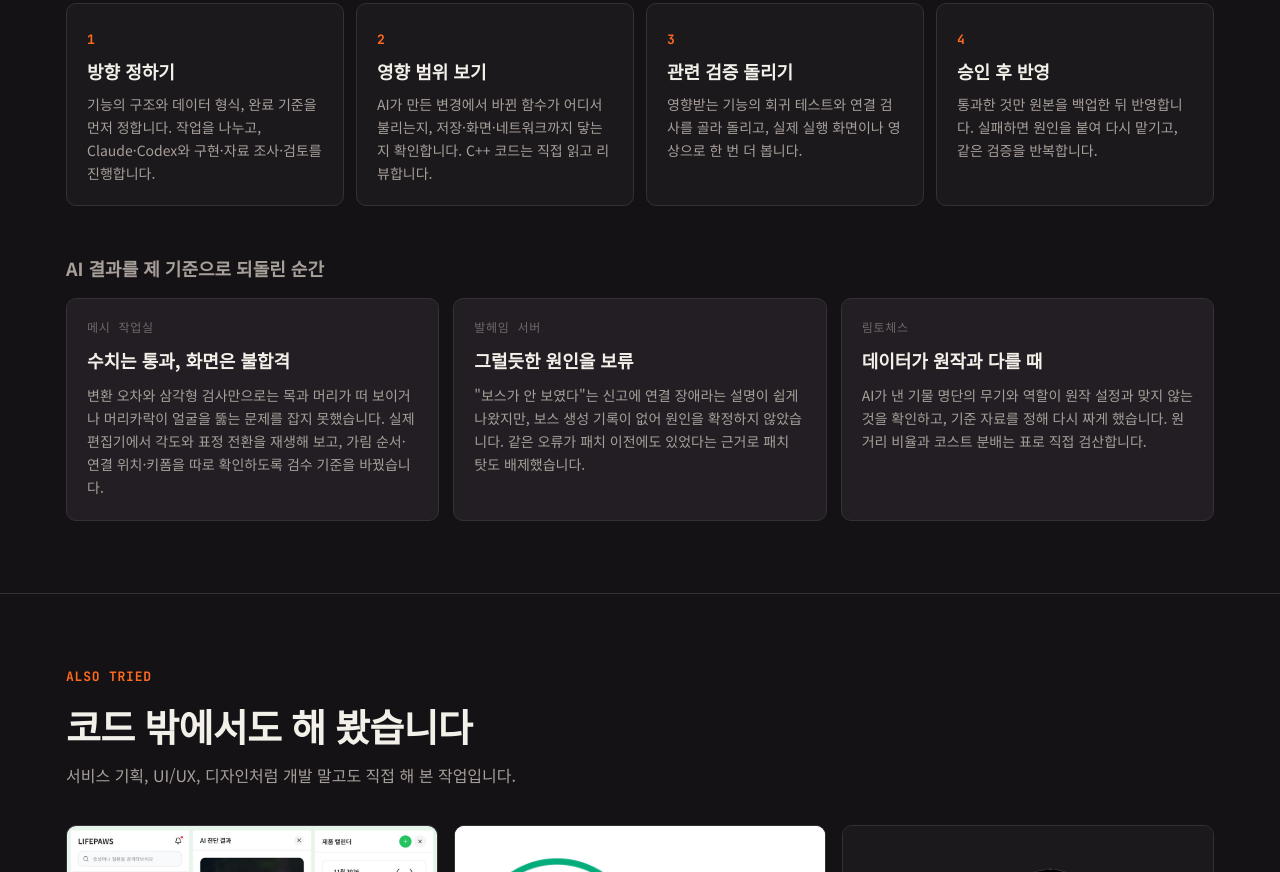
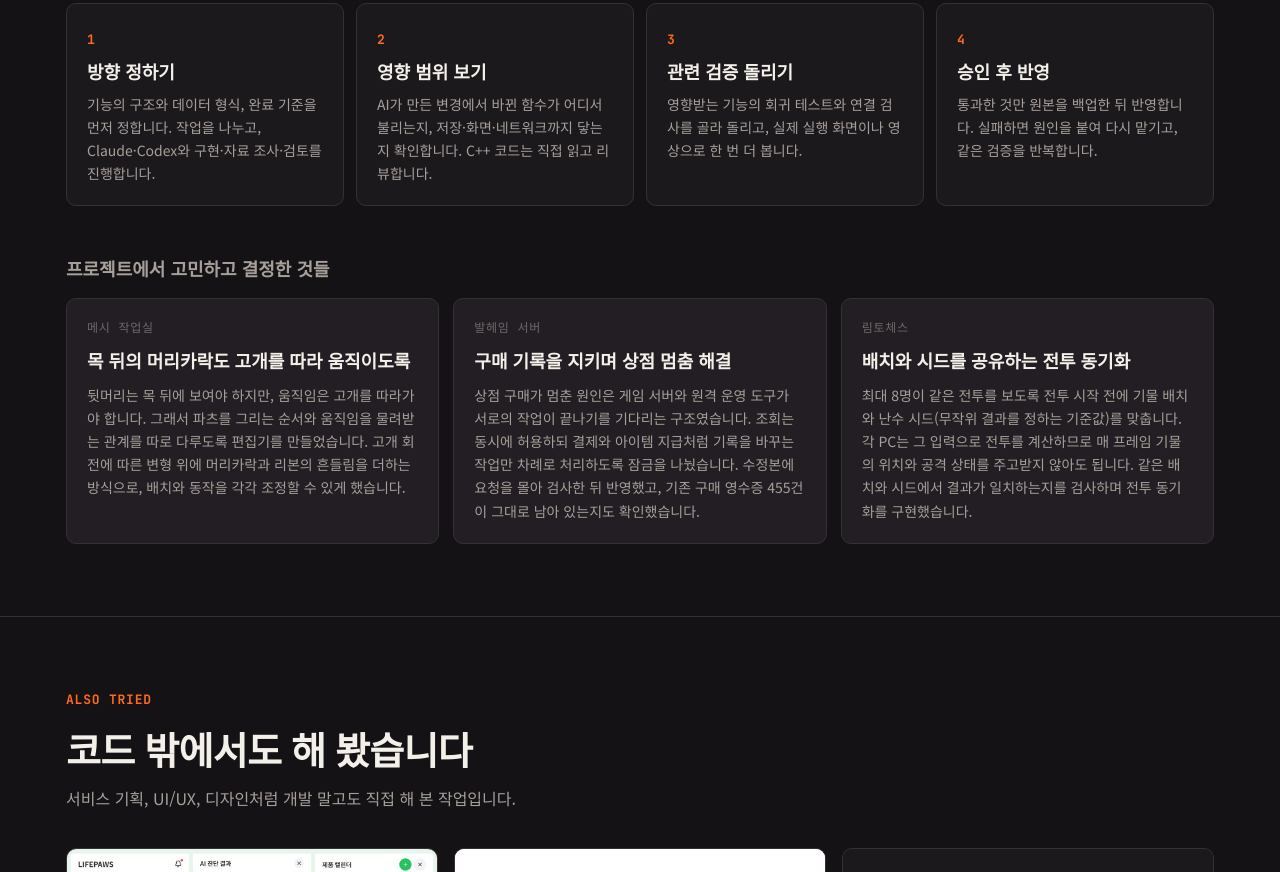
Before and after one commit to gyeonliz/portfolio, a plain HTML site: page index.html in a window 1280 px wide. Shown: the part 11128-12000 px from the top of the page. Drawn offline with Linux system fonts and the light colour scheme.

Commit message:
포트폴리오 기술 사례를 구체적인 설계 과정으로 정리

```diff
--- a/index.html
+++ b/index.html
@@ -612,11 +612,11 @@ dialog button{position:fixed;top:calc(16px + env(safe-area-inset-top,0px));right
         <div class="step"><b>3</b><h4>관련 검증 돌리기</h4><p>영향받는 기능의 회귀 테스트와 연결 검사를 골라 돌리고, 실제 실행 화면이나 영상으로 한 번 더 봅니다.</p></div>
         <div class="step"><b>4</b><h4>승인 후 반영</h4><p>통과한 것만 원본을 백업한 뒤 반영합니다. 실패하면 원인을 붙여 다시 맡기고, 같은 검증을 반복합니다.</p></div>
       </div>
-      <h4 class="sub-h">AI 결과를 제 기준으로 되돌린 순간</h4>
+      <h4 class="sub-h">프로젝트에서 고민하고 결정한 것들</h4>
       <div class="details">
-        <div class="detail"><span class="mono">메시 작업실</span><h4>수치는 통과, 화면은 불합격</h4><p>변환 오차와 삼각형 검사만으로는 목과 머리가 떠 보이거나 머리카락이 얼굴을 뚫는 문제를 잡지 못했습니다. 실제 편집기에서 각도와 표정 전환을 재생해 보고, 가림 순서·연결 위치·키폼을 따로 확인하도록 검수 기준을 바꿨습니다.</p></div>
-        <div class="detail"><span class="mono">발헤임 서버</span><h4>그럴듯한 원인을 보류</h4><p>"보스가 안 보였다"는 신고에 연결 장애라는 설명이 쉽게 나왔지만, 보스 생성 기록이 없어 원인을 확정하지 않았습니다. 같은 오류가 패치 이전에도 있었다는 근거로 패치 탓도 배제했습니다.</p></div>
-        <div class="detail"><span class="mono">림토체스</span><h4>데이터가 원작과 다를 때</h4><p>AI가 낸 기물 명단의 무기와 역할이 원작 설정과 맞지 않는 것을 확인하고, 기준 자료를 정해 다시 짜게 했습니다. 원거리 비율과 코스트 분배는 표로 직접 검산합니다.</p></div>
+        <div class="detail"><span class="mono">메시 작업실</span><h4>목 뒤의 머리카락도 고개를 따라 움직이도록</h4><p>뒷머리는 목 뒤에 보여야 하지만, 움직임은 고개를 따라가야 합니다. 그래서 파츠를 그리는 순서와 움직임을 물려받는 관계를 따로 다루도록 편집기를 만들었습니다. 고개 회전에 따른 변형 위에 머리카락과 리본의 흔들림을 더하는 방식으로, 배치와 동작을 각각 조정할 수 있게 했습니다.</p></div>
+        <div class="detail"><span class="mono">발헤임 서버</span><h4>구매 기록을 지키며 상점 멈춤 해결</h4><p>상점 구매가 멈춘 원인은 게임 서버와 원격 운영 도구가 서로의 작업이 끝나기를 기다리는 구조였습니다. 조회는 동시에 허용하되 결제와 아이템 지급처럼 기록을 바꾸는 작업만 차례로 처리하도록 잠금을 나눴습니다. 수정본에 요청을 몰아 검사한 뒤 반영했고, 기존 구매 영수증 455건이 그대로 남아 있는지도 확인했습니다.</p></div>
+        <div class="detail"><span class="mono">림토체스</span><h4>배치와 시드를 공유하는 전투 동기화</h4><p>최대 8명이 같은 전투를 보도록 전투 시작 전에 기물 배치와 난수 시드(무작위 결과를 정하는 기준값)를 맞춥니다. 각 PC는 그 입력으로 전투를 계산하므로 매 프레임 기물의 위치와 공격 상태를 주고받지 않아도 됩니다. 같은 배치와 시드에서 결과가 일치하는지를 검사하며 전투 동기화를 구현했습니다.</p></div>
       </div>
     </div>
   </section>
```
